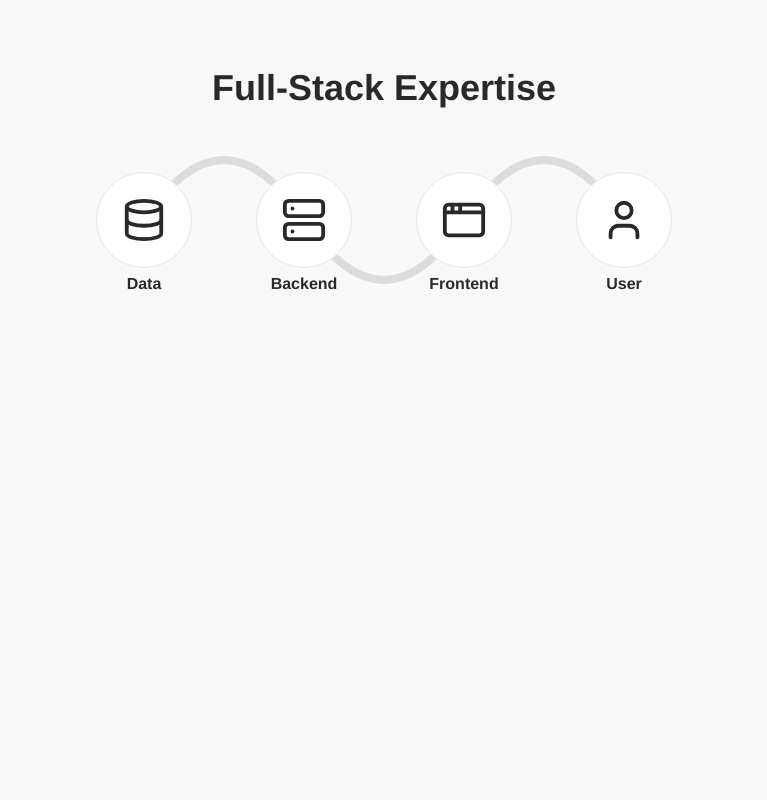
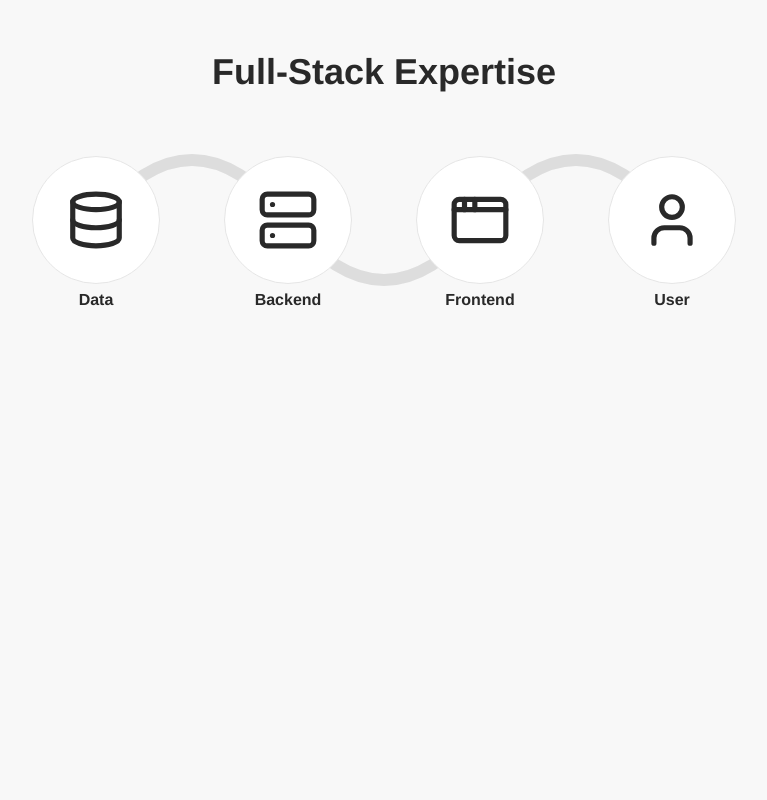
Before and after one commit to xcklein/christian-www, a React (Vite) app: page / in a window 1280 px wide. Shown: the part 1040-1840 px from the top of the page, without its empty margins (256-1023 px from the left). Built offline with nearby package versions, Linux system fonts and the light colour scheme; no server answers.

Commit message:
more full stack updates

```diff
--- a/src/pages/home-page.tsx
+++ b/src/pages/home-page.tsx
@@ -6,6 +6,7 @@ import { Avatar, AvatarFallback, AvatarImage } from "@/components/ui/avatar";
 import { Button } from "@/components/ui/button";
 import { Card } from "@/components/ui/card";
 import { Marquee } from "@/components/ui/marquee";
+import { useIsMobile } from "@/hooks/use-mobile";
 import { QUOTES } from "@/lib/quotes";
 import { TECHNOLOGIES } from "@/lib/technologies";
 import { cn } from "@/lib/utils";
@@ -73,7 +74,10 @@ function Circle({ ref, className, children, ...props }: ComponentPropsWithRef<ty
   return (
     <Card
       ref={ref}
-      className={cn("z-10 flex size-24 items-center justify-center rounded-full p-6", className)}
+      className={cn(
+        "flex size-24 items-center justify-center rounded-full p-6 md:size-32 md:p-8",
+        className,
+      )}
       {...props}
     >
       {children}
@@ -146,13 +150,14 @@ function HeroSection() {
 }
 
 function FullStackSection() {
+  const isMobile = useIsMobile();
   const containerRef = useRef<HTMLDivElement>(null);
   const userRef = useRef<HTMLDivElement>(null);
   const frontendRef = useRef<HTMLDivElement>(null);
   const backendRef = useRef<HTMLDivElement>(null);
   const dataRef = useRef<HTMLDivElement>(null);
 
-  const pathWidth = 8;
+  const pathWidth = isMobile ? 8 : 12;
   const duration = 2;
 
   return (
@@ -176,7 +181,7 @@ function FullStackSection() {
       >
         <div className="flex flex-col gap-6 md:flex-row-reverse md:gap-16 md:py-8">
           <div className="flex flex-col items-center gap-1">
-            <Circle ref={userRef}>
+            <Circle ref={userRef} className="z-10">
               <UserIcon className="h-full w-full object-contain" />
             </Circle>
             <motion.p
@@ -190,7 +195,7 @@ function FullStackSection() {
             </motion.p>
           </div>
           <div className="flex flex-col items-center gap-1">
-            <Circle ref={frontendRef}>
+            <Circle ref={frontendRef} className="z-10">
               <AppWindowIcon className="h-full w-full object-contain" />
             </Circle>
             <motion.p
@@ -204,7 +209,7 @@ function FullStackSection() {
             </motion.p>
           </div>
           <div className="flex flex-col items-center gap-1">
-            <Circle ref={backendRef}>
+            <Circle ref={backendRef} className="z-10">
               <ServerIcon className="h-full w-full object-contain" />
             </Circle>
             <motion.p
@@ -218,7 +223,7 @@ function FullStackSection() {
             </motion.p>
           </div>
           <div className="flex flex-col items-center gap-1">
-            <Circle ref={dataRef}>
+            <Circle ref={dataRef} className="z-10">
               <DatabaseIcon className="h-full w-full object-contain" />
             </Circle>
             <motion.p
@@ -341,7 +346,7 @@ function ReviewsSection() {
         viewport={{ once: false, amount: 0.5 }}
         transition={{ duration: 0.6, ease: "easeOut" }}
       >
-        Word of Mouth
+        Word on the Street
       </motion.h2>
       <motion.span
         className="flex flex-row items-center justify-center gap-1"
```
